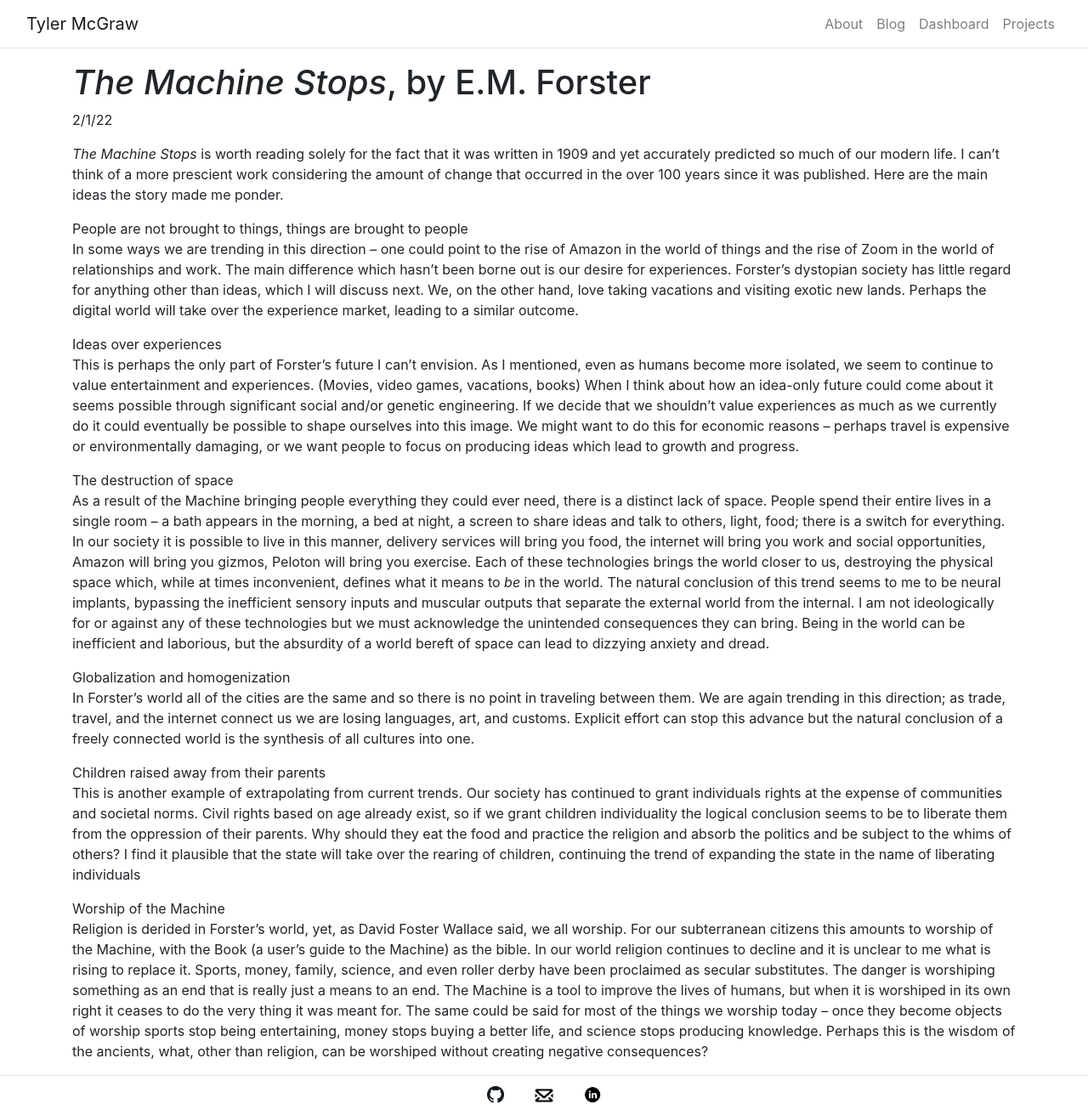
After one commit to tylermcgraw/personal_website, a Flask app: template flaskr/templates/blog/posts/machine_stops.html in a window 1280 px wide. The commit adds this page. Shown: the whole page at 85% size. Run offline with Flask 2, Linux system fonts and the light colour scheme; the template is opened without the code that fills it, so the values that code supplies are empty.

Commit message:
New post

```diff
--- /dev/null
+++ b/flaskr/templates/blog/posts/machine_stops.html
@@ -0,0 +1,32 @@
+{% extends "post.html" %}
+{% block post %}
+<h1><em>The Machine Stops</em>, by E.M. Forster</h1>
+<p>2/1/22</p>
+<p>
+    <em>The Machine Stops</em> is worth reading solely for the fact that it was written in 1909 and yet accurately predicted so much of our modern life. I can’t think of a more prescient work considering the amount of change that occurred in the over 100 years since it was published. Here are the main ideas the story made me ponder.
+</p>
+<p>
+    People are not brought to things, things are brought to people<br>
+    In some ways we are trending in this direction – one could point to the rise of Amazon in the world of things and the rise of Zoom in the world of relationships and work. The main difference which hasn’t been borne out is our desire for experiences. Forster’s dystopian society has little regard for anything other than ideas, which I will discuss next. We, on the other hand, love taking vacations and visiting exotic new lands. Perhaps the digital world will take over the experience market, leading to a similar outcome.
+</p>
+<p>
+    Ideas over experiences<br>
+    This is perhaps the only part of Forster’s future I can’t envision. As I mentioned, even as humans become more isolated, we seem to continue to value entertainment and experiences. (Movies, video games, vacations, books) When I think about how an idea-only future could come about it seems possible through significant social and/or genetic engineering. If we decide that we shouldn’t value experiences as much as we currently do it could eventually be possible to shape ourselves into this image. We might want to do this for economic reasons – perhaps travel is expensive or environmentally damaging, or we want people to focus on producing ideas which lead to growth and progress.
+</p>
+<p>
+    The destruction of space<br>
+    As a result of the Machine bringing people everything they could ever need, there is a distinct lack of space. People spend their entire lives in a single room – a bath appears in the morning, a bed at night, a screen to share ideas and talk to others, light, food; there is a switch for everything. In our society it is possible to live in this manner, delivery services will bring you food, the internet will bring you work and social opportunities, Amazon will bring you gizmos, Peloton will bring you exercise. Each of these technologies brings the world closer to us, destroying the physical space which, while at times inconvenient, defines what it means to <em>be</em> in the world. The natural conclusion of this trend seems to me to be neural implants, bypassing the inefficient sensory inputs and muscular outputs that separate the external world from the internal. I am not ideologically for or against any of these technologies but we must acknowledge the unintended consequences they can bring. Being in the world can be inefficient and laborious, but the absurdity of a world bereft of space can lead to dizzying anxiety and dread.
+</p>
+<p>
+    Globalization and homogenization<br>
+    In Forster’s world all of the cities are the same and so there is no point in traveling between them. We are again trending in this direction; as trade, travel, and the internet connect us we are losing languages, art, and customs. Explicit effort can stop this advance but the natural conclusion of a freely connected world is the synthesis of all cultures into one.
+</p>
+<p>
+    Children raised away from their parents<br>
+    This is another example of extrapolating from current trends. Our society has continued to grant individuals rights at the expense of communities and societal norms. Civil rights based on age already exist, so if we grant children individuality the logical conclusion seems to be to liberate them from the oppression of their parents. Why should they eat the food and practice the religion and absorb the politics and be subject to the whims of others? I find it plausible that the state will take over the rearing of children, continuing the trend of expanding the state in the name of liberating individuals
+</p>
+<p>
+    Worship of the Machine<br>
+    Religion is derided in Forster’s world, yet, as David Foster Wallace said, we all worship. For our subterranean citizens this amounts to worship of the Machine, with the Book (a user’s guide to the Machine) as the bible. In our world religion continues to decline and it is unclear to me what is rising to replace it. Sports, money, family, science, and <a href=”https://onlinelibrary.wiley.com/doi/abs/10.1111/soin.12481”>even roller derby</a> have been proclaimed as secular substitutes. The danger is worshiping something as an end that is really just a means to an end. The Machine is a tool to improve the lives of humans, but when it is worshiped in its own right it ceases to do the very thing it was meant for. The same could be said for most of the things we worship today – once they become objects of worship sports stop being entertaining, money stops buying a better life, and science stops producing knowledge. Perhaps this is the wisdom of the ancients, what, other than religion, can be worshiped without creating negative consequences?
+</p>
+{% endblock %}
--- a/flaskr/templates/blog/posts/secret_of_our_success.html
+++ b/flaskr/templates/blog/posts/secret_of_our_success.html
@@ -1,7 +1,7 @@
 {% extends "post.html" %}
 
 {% block post %}
-<h1><em>The Secret of Our Success</em> by Joseph Henrich</h1>
+<h1><em>The Secret of Our Success</em>, by Joseph Henrich</h1>
 <p>10/7/21</p>
 <p>
   Joseph Henrich's <a href="https://www.goodreads.com/book/show/25761655-the-secret-of-our-success"><em>The Secret of Our Success: How Culture is Driving Human Evolution, Domesticating Our Species, and Making Us Smarter</em></a> is one of those books that gets brought up so often by people I respect that I knew it was inevitable I would eventually read it. I thought I'd jot down my key takeaways from memory (it's been about a week since I finished) to 1. help me encode what I learned and 2. give me something to look back upon when the details start to get hazy.
--- a/flaskr/templates/blog/posts/submission.html
+++ b/flaskr/templates/blog/posts/submission.html
@@ -1,7 +1,7 @@
 {% extends "post.html" %}
 
 {% block post %}
-<h1><em>Submission</em> by Michel Houellebecq</h1>
+<h1><em>Submission</em>, by Michel Houellebecq</h1>
 <p>11/2/21</p>
 <p>
     Michel Houellebecq's <em>Submission</em> gives the first person perspective of Francois, a professor living through the election of France's first Islamic president. The novel has been accused of sexism, Islamophobia, and playing on popular fears in Europe, the last of which Houellebecq himself has admitted ("Yes... I use scare tactics"). I think the Islamophobic charges miss the point of <em>Submission</em> however - I read Houellebecq as critiquing Western enlightenment values, and while I don't think he is pro-Islam per se he definitely sees it as an improvement. As for the sexism, well, in my reading he is clearly guilty, but he is not a misogynist. That is, he isn't prejudiced against women, he just doesn't believe that they should be treated the same as men. He rejects feminism on the ground that it is simply unsustainable from a demographic point of view and portrays women as being more fulfilled and happy after the Islamization of society.
--- a/flaskr/templates/blog/posts/zero_to_one.html
+++ b/flaskr/templates/blog/posts/zero_to_one.html
@@ -1,7 +1,7 @@
 {% extends "post.html" %}
 
 {% block post %}
-<h1><em>Zero to One</em> by Peter Thiel</h1>
+<h1><em>Zero to One</em>, by Peter Thiel</h1>
 <p>10/9/21</p>
 <p>
     Peter Thiel's <a href="https://www.goodreads.com/book/show/18050143-zero-to-one"><em>Zero to One: Notes on Startups, Or How to Build the Future</em></a> is, ostensibly, about how to create companies that build new things (or go from 0 to 1, to borrow Thiel's term of art). Of course, he can't tell you what exactly you need to do to create something new or else it would already exist, but he goes over the mindset, skills, and priorities you need to have to put yourself in a position to be a successful founder. There are plenty of unintuitive and contrarian points - just look at the names of some of the chapters: All Happy Companies are Different, Last Mover Advantage, If You Build it, Will They Come? To Thiel, contrarian thought is the only unique thought. And unique thought is in short supply these days if you are to believe Thiel's claims about current US indefinite optimism (a future which we have no control over) or Chinese and European pessimism.
```
Also changed, not shown: flaskr/templates/blog/home.html (+16 -15 lines), flaskr/templates/blog/posts/second_mountain.html (+1 -1 lines).
